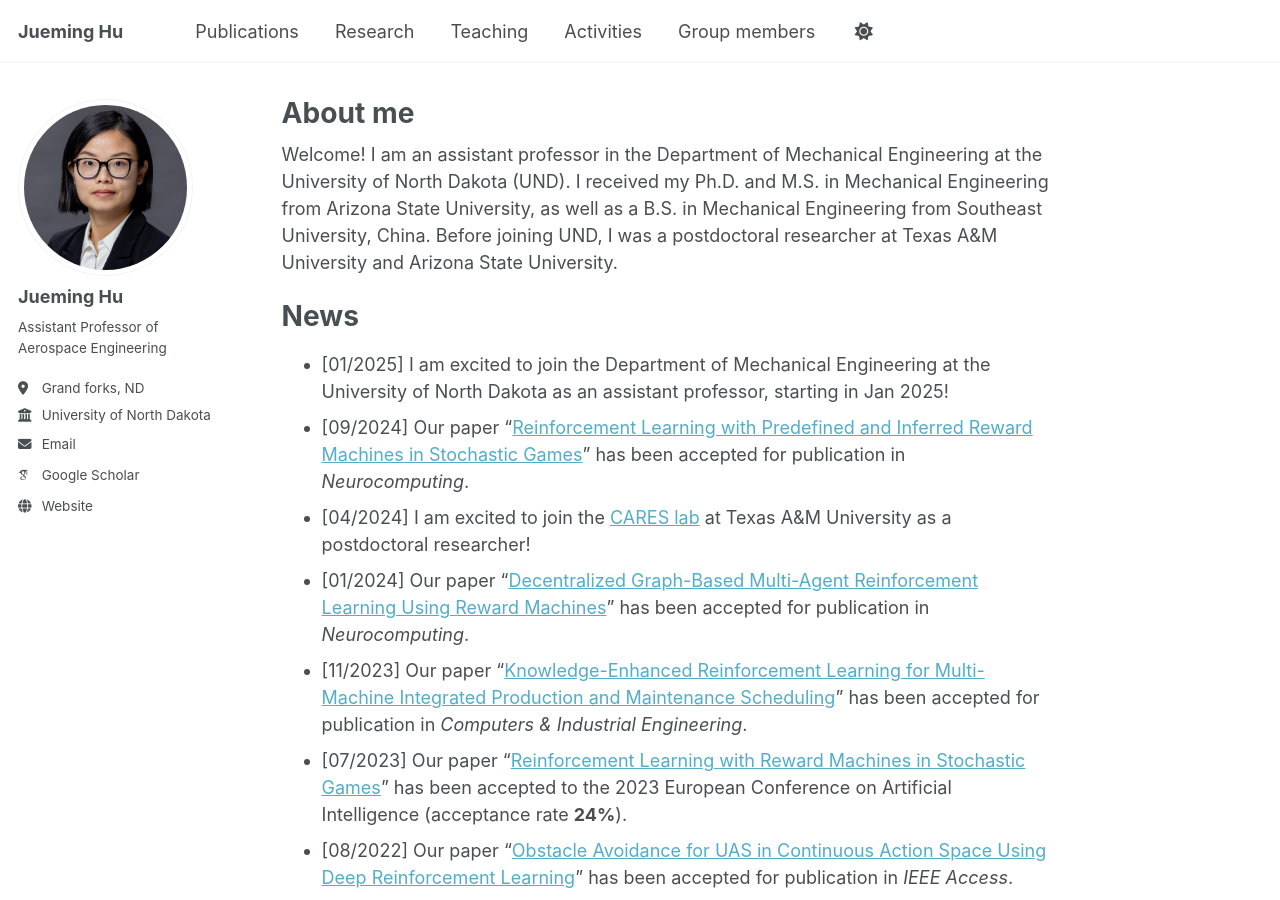
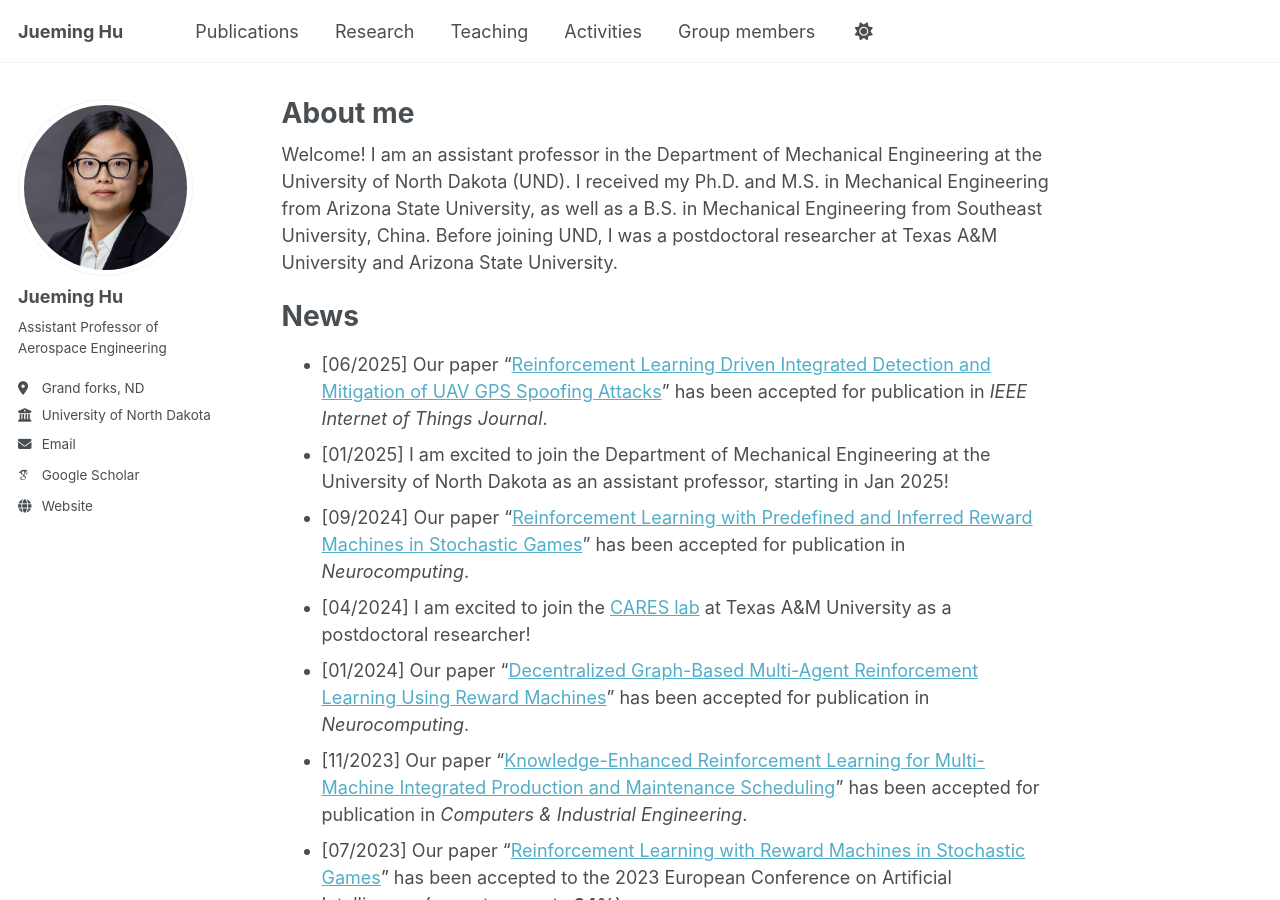
Before and after one commit to Jueming6/Jueming6.github.io, a Jekyll site: the page built from _pages/about.md, in a window 1280 px wide and 900 px high. Built offline with Jekyll 4.4.1, drawn with Linux system fonts in a browser that asks for light colours; some web fonts are replaced.

Commit message:
update 060162025

```diff
--- a/_pages/about.md
+++ b/_pages/about.md
@@ -13,7 +13,7 @@ Welcome! I am an assistant professor in the Department of Mechanical Engineering
 
 News
 ======
-
+- [06/2025] Our paper "[Reinforcement Learning Driven Integrated Detection and Mitigation of UAV GPS Spoofing Attacks](https://ieeexplore.ieee.org/document/11032088)" has been accepted for publication in *IEEE Internet of Things Journal*.
 - [01/2025] I am excited to join the Department of Mechanical Engineering at the University of North Dakota as an assistant professor, starting in Jan 2025!
 - [09/2024] Our paper "[Reinforcement Learning with Predefined and Inferred Reward Machines in Stochastic Games](https://www.sciencedirect.com/science/article/pii/S092523122400941X)" has been accepted for publication in *Neurocomputing*.
 - [04/2024] I am excited to join the [CARES lab](https://www.tamug.edu/cares/people.html) at Texas A&M University as a postdoctoral researcher!
```
